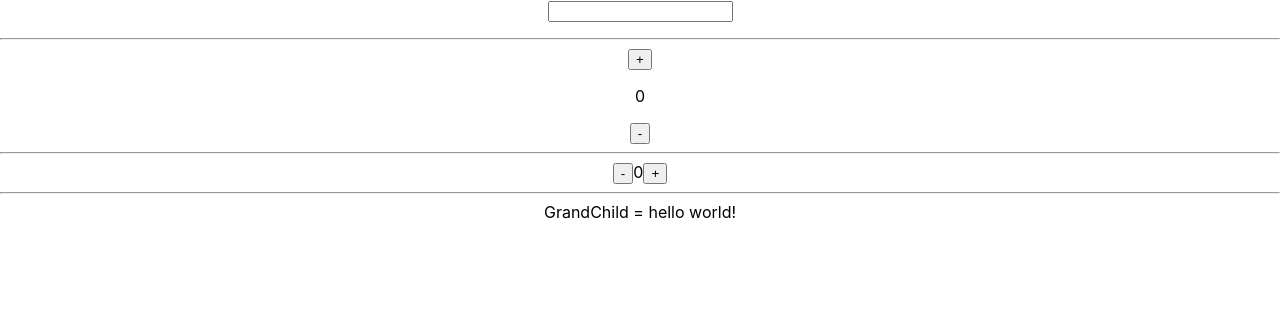
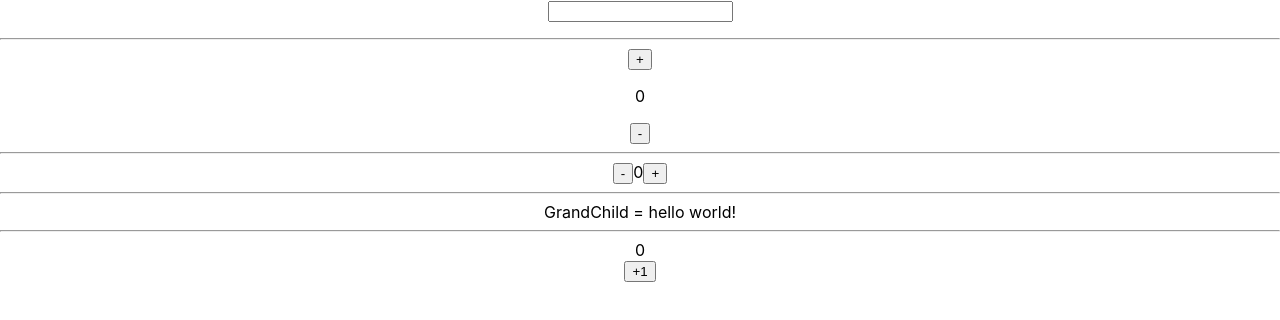
Before and after one commit to Durocan/sundry, a React (Create React App) app in the folder grounds/react/ra01/: page / in a window 1280 px wide. Shown: the top 320 px of the page. Built offline with nearby package versions, Linux system fonts and the light colour scheme.

Commit message:
React Example - Context Basic

```diff
--- a/grounds/react/ra01/src/ExApp.tsx
+++ b/grounds/react/ra01/src/ExApp.tsx
@@ -4,6 +4,7 @@ import styled from '@emotion/styled';
 import { StateComponent2 } from "./examples/pages/ex01/StateComponent2";
 import { PropsAndState } from "./examples/pages/ex01/PropsAndState";
 import { NonContext } from "./examples/pages/Context/NonCntxt";
+import { CounterCntxt } from "./examples/pages/Context/CounterCntxt";
 
 const Container = styled.div`
   text-align: center;
@@ -19,6 +20,8 @@ function ExApp() {
             <PropsAndState></PropsAndState>
             <hr />
             <NonContext></NonContext>
+            <hr />
+            <CounterCntxt></CounterCntxt>
         </Container>
     );
 }
--- /dev/null
+++ b/grounds/react/ra01/src/examples/cpnts/Context/Counter/CountLabel/index.tsx
@@ -0,0 +1,7 @@
+import React, { useContext } from 'react';
+import { CountContext } from '..';
+
+export const CountLabel = () => {
+  const { count } = useContext(CountContext);
+  return <div>{count}</div>;
+};
--- /dev/null
+++ b/grounds/react/ra01/src/examples/cpnts/Context/Counter/PlusButton/index.tsx
@@ -0,0 +1,8 @@
+import React, { useContext } from 'react';
+import { CountContext } from '..';
+
+export const PlusButton = () => {
+  const { plusCount } = useContext(CountContext);
+
+  return <button onClick={plusCount}>+1</button>;
+};
--- /dev/null
+++ b/grounds/react/ra01/src/examples/cpnts/Context/Counter/index.tsx
@@ -0,0 +1,26 @@
+import { createContext, useState } from "react";
+
+const CountContext = createContext({
+    count: 0,
+    plusCount: () => {},
+});
+
+interface Props {
+    children: JSX.Element | JSX.Element[];
+}
+
+const CountProvider = ({ children }: Props): JSX.Element => {
+    const [count, setCount] = useState(0);
+
+    const plusCount = (): void => {
+      setCount(count + 1);
+    };
+
+    return (
+      <CountContext.Provider value={{ count, plusCount }}>
+        {children}
+      </CountContext.Provider>
+    );
+  };
+
+  export { CountContext, CountProvider };
--- /dev/null
+++ b/grounds/react/ra01/src/examples/pages/Context/CounterCntxt.tsx
@@ -0,0 +1,12 @@
+import { CountProvider } from "../../cpnts/Context/Counter";
+import { CountLabel } from "../../cpnts/Context/Counter/CountLabel";
+import { PlusButton } from "../../cpnts/Context/Counter/PlusButton";
+
+export const CounterCntxt = () => {
+    return (
+      <CountProvider>
+        <CountLabel />
+        <PlusButton />
+      </CountProvider>
+    );
+  };
```
